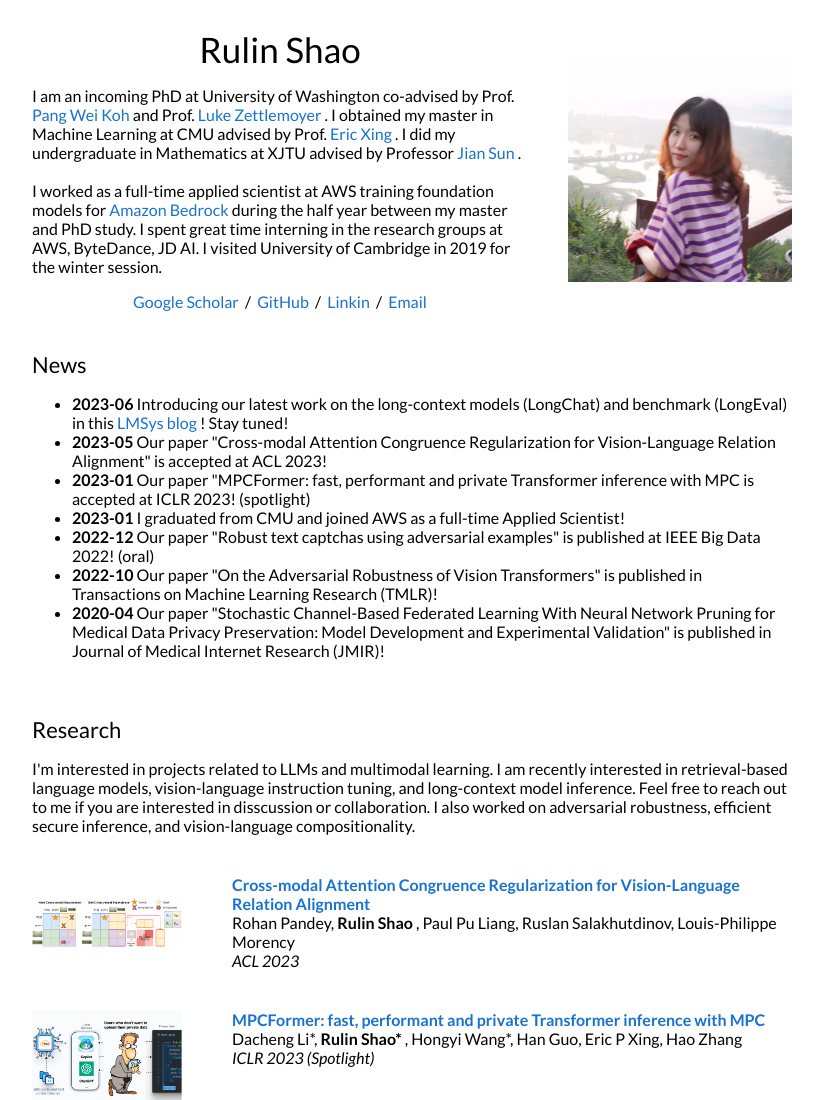
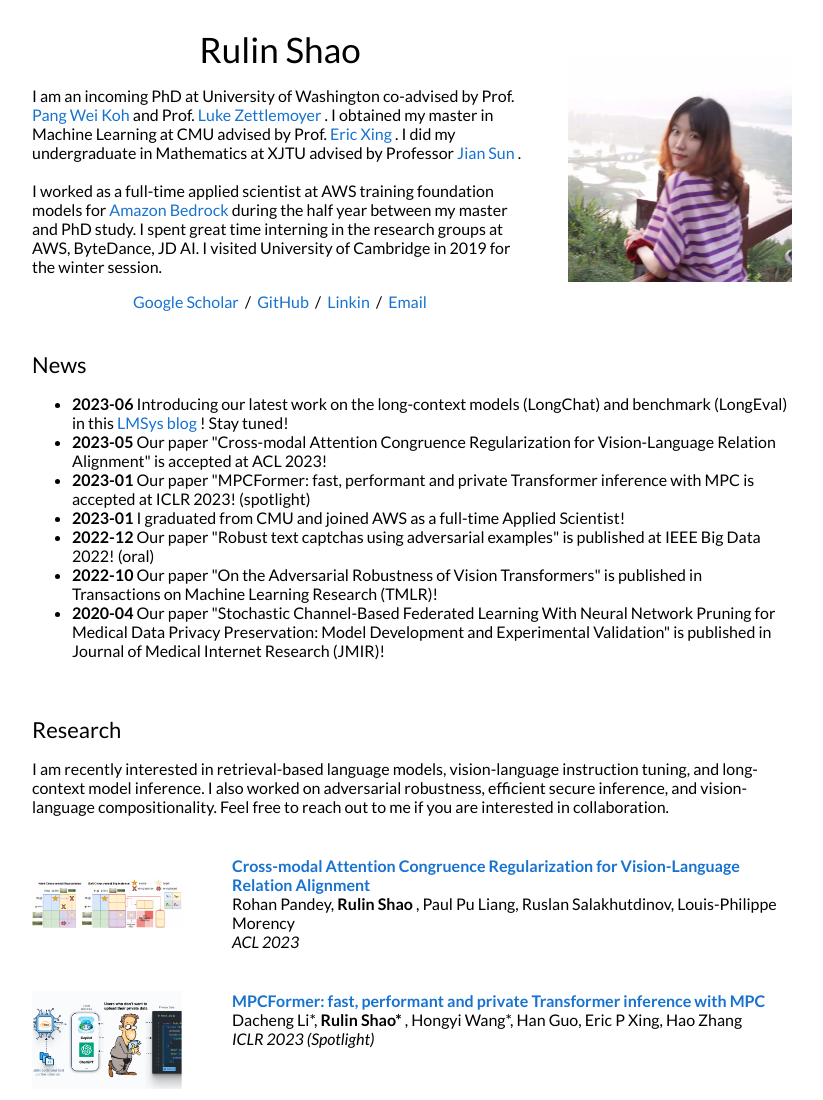
Before and after one commit to liyucheng09/page, a plain HTML site: page index.html in a window 1280 px wide. Shown: the top 1100 px of the page, without its empty margins (228-1051 px from the left). Drawn offline with Linux system fonts and the light colour scheme.

Commit message:
Update index.html

```diff
--- a/index.html
+++ b/index.html
@@ -137,7 +137,7 @@
             <td width="100%" valign="middle">
               <heading>Research </heading>
               <p>
-                I'm interested in projects related to LLMs and multimodal learning. I am recently interested in retrieval-based language models, vision-language instruction tuning, and long-context model inference. Feel free to reach out to me if you are interested in disscussion or collaboration. I also worked on adversarial robustness, efficient secure inference, and vision-language compositionality.
+                I am recently interested in retrieval-based language models, vision-language instruction tuning, and long-context model inference. I also worked on adversarial robustness, efficient secure inference, and vision-language compositionality. Feel free to reach out to me if you are interested in collaboration.
           </tr>
         </table>
 
```
